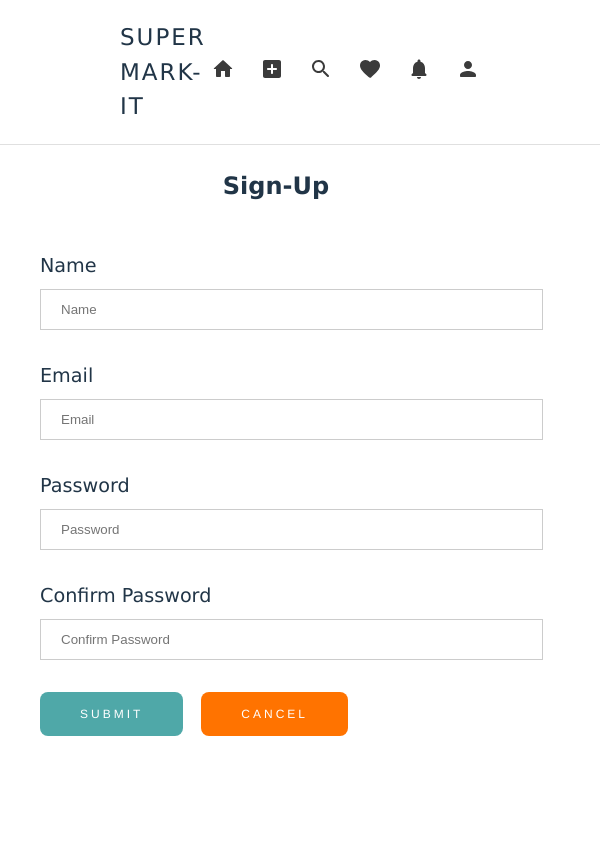
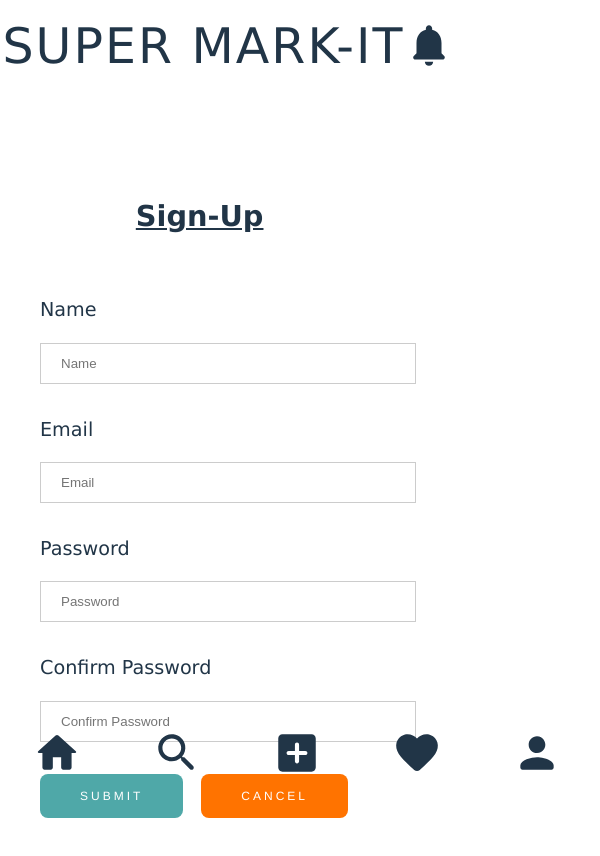
Before and after one commit to constOranges/SuperMark-It, a React (Vite) app in the folder client/: page /newUser in a window 600 px wide. Shown: the top 856 px of the page. Before the commit the page ends 800 px from the top, so only its background shows below. Built offline with nearby package versions, Linux system fonts and the light colour scheme.

Commit message:
created navbar media query for mobile view

```diff
--- a/client/src/components/addNewItem/AddNewItem.scss
+++ b/client/src/components/addNewItem/AddNewItem.scss
@@ -2,7 +2,6 @@
   .newItemPage {
     display: flex;
     justify-content: center;
-    background-color: beige;
     max-width: 100%;
     overflow-x: hidden;
   }
@@ -30,12 +29,6 @@
   }
 }
 
-
-.newItemPage {
-  opacity: 1;
-  animation: fadeIn .5s ease-in;
-}
-
 @keyframes fadeIn {
   from {
     opacity: 0;
@@ -46,7 +39,24 @@
   }
 }
 
+.newItemPage {
+  opacity: 1;
+  animation: fadeIn 0.5s ease-in;
+  font-family: Verdana, Geneva, Tahoma, sans-serif;
+  font-size: .90em;
+  font-weight: bold;
+}
 
-  form {
-    margin-bottom: 3em;
-  }
+h2 {
+  font-size: 1.8em;
+  text-decoration: underline;
+}
+
+label {
+  margin-bottom: .5em;
+}
+
+
+form {
+  margin-bottom: 3em;
+}
--- a/client/src/components/navbar/Navbar.jsx
+++ b/client/src/components/navbar/Navbar.jsx
@@ -17,34 +17,38 @@ const Navbar = () => {
             <Link className="link" to="/">
               SUPER MARK-IT
             </Link>
+            <div className="mobileNotifIcon">
+              <NotificationsRoundedIcon className="navIcon" />
+            </div>
           </div>
           <div className="right">
             <div className="icons">
               <div className="homeIcon">
                 <Link className="link" to="/">
-                  <HomeRoundedIcon />
+                  <HomeRoundedIcon className="navIcon" />
+                </Link>
+              </div>
+              <div className="searchIcon">
+                <Link className="link" to="/search">
+                  <SearchRoundedIcon className="navIcon" />
                 </Link>
               </div>
               <div className="addIcon">
                 <Link className="link" to="/add">
-                  <AddBoxRoundedIcon />
+                  <AddBoxRoundedIcon className="navIcon" />
                 </Link>
               </div>
-              <div className="searchIcon">
-                <Link className="link" to="/search">
-                  <SearchRoundedIcon />
-                </Link>
-              </div>
+
               <div className="favIcon">
                 <Link className="link" to="/list/1">
-                  <FavoriteRoundedIcon />
+                  <FavoriteRoundedIcon className="navIcon" />
                 </Link>
               </div>
               <div className="notifIcon">
-                <NotificationsRoundedIcon />
+                <NotificationsRoundedIcon className="navIcon" />
               </div>
               <div className="profileIcon">
-                <PersonRoundedIcon />
+                <PersonRoundedIcon className="navIcon" />
               </div>
             </div>
           </div>
--- a/client/src/components/navbar/Navbar.scss
+++ b/client/src/components/navbar/Navbar.scss
@@ -1,3 +1,57 @@
+@media (max-width: 700px) {
+  .navbar {
+    max-width: 100%;
+    overflow-x: hidden;
+  }
+
+  .left {
+    display: flex;
+    justify-content: space-between;
+    align-items: center;
+    font-size: 49px;
+    font-family: Verdana;
+    font-weight: bold;
+    letter-spacing: 2px;
+    padding: .05em;
+  }
+
+  .icons {
+    display: grid;
+    grid-template-columns: 2fr 2fr 2fr 2fr 2fr;
+    width: 100%;
+    position: fixed;
+    bottom: 1em;
+    margin-left: 1.5em;
+
+    .navIcon {
+        font-size: 50px;
+
+    }
+  }
+
+  .mobileNotifIcon {
+    margin-top: .3em;
+
+    .navIcon {
+        font-size: 50px;
+    }
+  }
+
+  .notifIcon {
+    display: none;
+  }
+
+}
+
+
+@media (max-width: 700px) and (min-width: 600px){
+    .icons{
+        margin-left: 2em;
+    }
+}
+
+
+@media (min-width: 701px) {
   .navbar {
     height: 80px;
 
@@ -33,3 +87,4 @@
       }
     }
   }
+}
--- a/client/src/components/newUserForm/NewUserForm.scss
+++ b/client/src/components/newUserForm/NewUserForm.scss
@@ -1,12 +1,3 @@
-.newUserPage {
-  font-family: Verdana, Geneva, Tahoma, sans-serif;
-  opacity: 1;
-  animation: fadeIn .5s ease-in;
-  max-width: 100%;
-  overflow-x: hidden;
-}
-
-
 @keyframes fadeIn {
   from {
     opacity: 0;
@@ -17,7 +8,31 @@
   }
 }
 
+@keyframes horizontal-shaking {
+  0% {
+    transform: translateX(0);
+  }
+  25% {
+    transform: translateX(7px);
+  }
+  50% {
+    transform: translateX(-7px);
+  }
+  75% {
+    transform: translateX(7px);
+  }
+  100% {
+    transform: translateX(0);
+  }
+}
 
+.newUserPage {
+  font-family: Verdana, Geneva, Tahoma, sans-serif;
+  opacity: 1;
+  animation: fadeIn 0.5s ease-in;
+  max-width: 100%;
+  overflow-x: hidden;
+}
 
 .loginForm {
   padding: 16px;
@@ -126,25 +141,15 @@ h2 {
 
 .errorMessage {
   position: sticky;
-  top: 15em;
-  right: 35em;
   background-color: rgba(255, 133, 133, 0.644);
   border-style: solid;
-  border-radius: .5em;
+  border-radius: 0.5em;
   width: 30vw;
   margin: 1em;
   margin-bottom: 2.5em;
-  padding: .5em;
+  padding: 0.5em;
   opacity: 1;
   animation: horizontal-shaking 0.25s;
-}
-
-@keyframes horizontal-shaking {
- 0% { transform: translateX(0) }
- 25% { transform: translateX(7px) }
- 50% { transform: translateX(-7px) }
- 75% { transform: translateX(7px) }
- 100% { transform: translateX(0) }
 }
 
 .errorMessage:empty {
@@ -156,15 +161,14 @@ p {
   font-weight: bold;
 }
 
-
 @media (max-width: 700px) {
-
   .errorMessage {
+    text-align: center;
     display: flex;
     flex-direction: row;
     position: sticky;
     height: 7em;
-    width: 80%;
+    width: 79%;
     margin-left: 2.3em;
     padding: 1em;
     padding-bottom: 2em;
@@ -173,6 +177,4 @@ p {
   p {
     margin-right: 1em;
   }
-
-
 }
```
Lines whose indentation alone changed are shown as unchanged.
